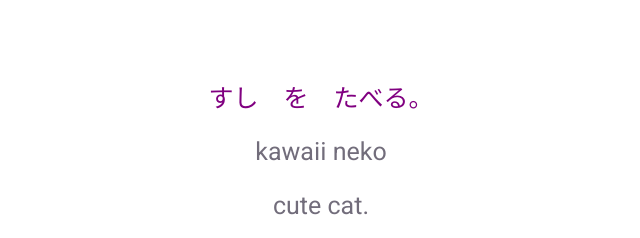
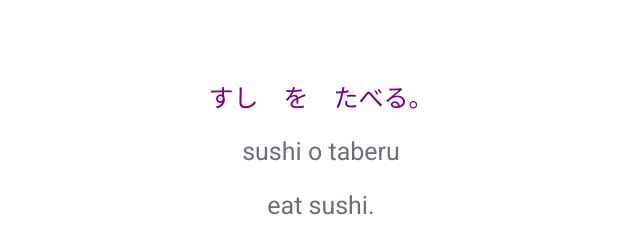
Before and after one commit to Texwinki/JapaneseClubStuff, a plain HTML site: page Lesson3.html in a window 1280 px wide. Shown: the part 980-1218 px from the top of the page, 319-959 px from the left. Drawn offline with nearby package versions, Linux system fonts and the light colour scheme.

Commit message:
Update Lesson3.html

```diff
--- a/Lesson3.html
+++ b/Lesson3.html
@@ -99,8 +99,8 @@
 <p style="color:white">2<p/>
 
 <p  style="font-size:25px; color:purple">すし　を　たべる。<p/>
-<p  style="font-size:25px"> kawaii neko<p/>
-<p  style="font-size:25px"> cute cat. <p/>
+<p  style="font-size:25px"> sushi o taberu<p/>
+<p  style="font-size:25px"> eat sushi. <p/>
 
 <p style="color:white">2<p/>
 
```
